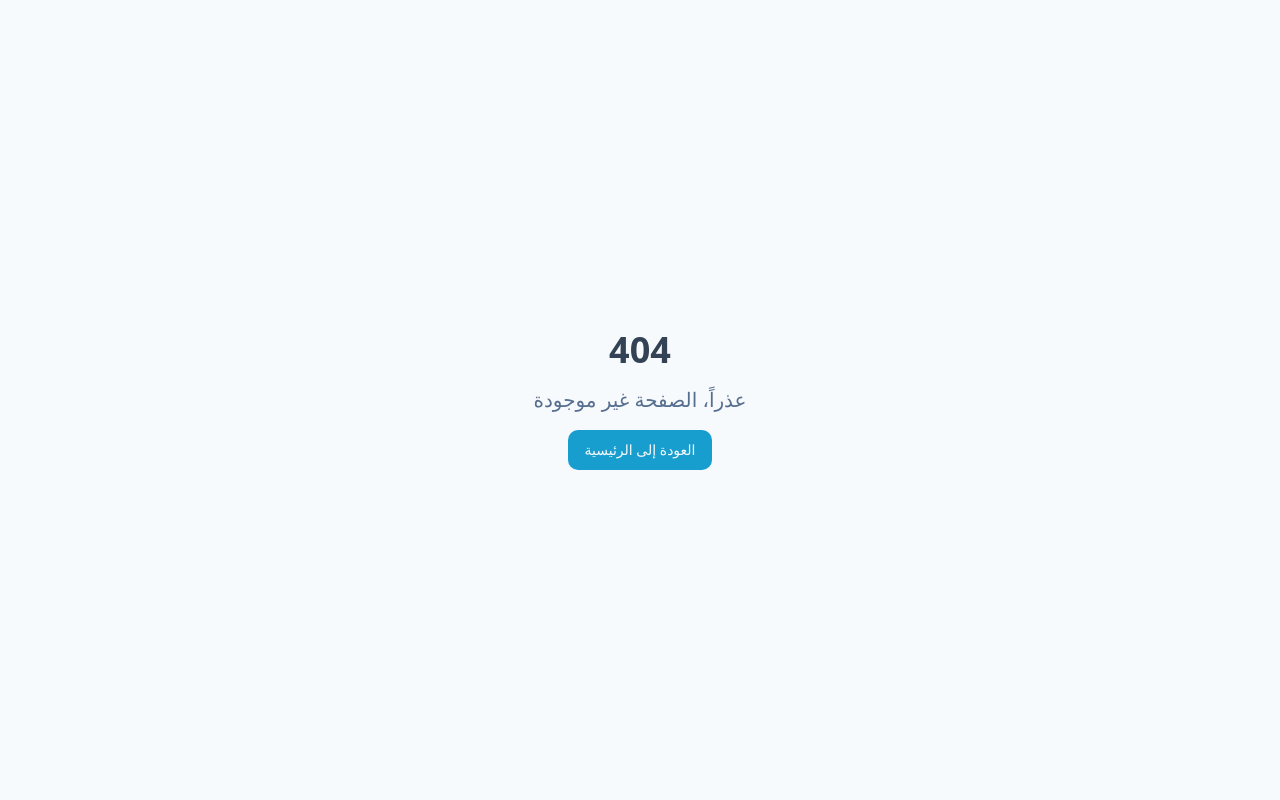
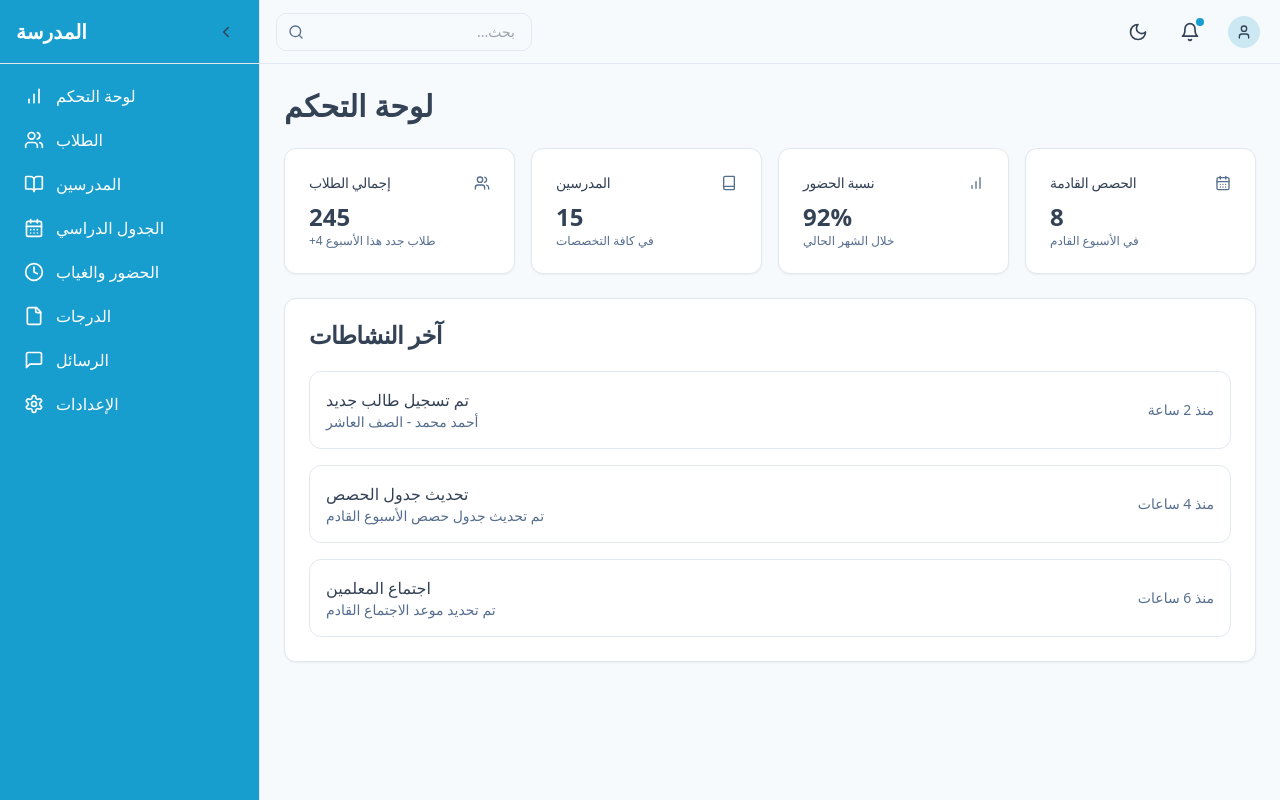
Before and after one commit to Brhansenane/academy-control-panel, a React (Vite) app: page /dashboard in a window 1280 px wide. Before the commit this address had no page. Built offline with nearby package versions, Linux system fonts and the light colour scheme.

Commit message:
Add remaining pages
Implement the remaining pages of the application.

```diff
--- a/src/App.tsx
+++ b/src/App.tsx
@@ -1,4 +1,3 @@
-
 import { Toaster } from "@/components/ui/toaster";
 import { Toaster as Sonner } from "@/components/ui/sonner";
 import { TooltipProvider } from "@/components/ui/tooltip";
@@ -29,7 +28,8 @@ const App = () => (
         <BrowserRouter>
           <Routes>
             <Route element={<MainLayout />}>
-              <Route path="/" element={<Dashboard />} />
+              <Route index element={<Dashboard />} />
+              <Route path="/dashboard" element={<Dashboard />} />
               <Route path="/students" element={<Students />} />
               <Route path="/students/:id" element={<StudentDetails />} />
               <Route path="/teachers" element={<Teachers />} />
--- a/src/pages/Dashboard.tsx
+++ b/src/pages/Dashboard.tsx
@@ -1,264 +1,117 @@
 
 import React from "react";
+import { BarChart, Book, CalendarDays, Users } from "lucide-react";
 import {
-  AreaChart, Area, BarChart, Bar, LineChart, Line,
-  XAxis, YAxis, CartesianGrid, Tooltip, ResponsiveContainer
-} from "recharts";
-import { Bell, Book, BookOpen, Calendar, Clock, Users } from "lucide-react";
+  Card,
+  CardContent,
+  CardHeader,
+  CardTitle,
+} from "@/components/ui/card";
 
-// Mock data for charts
-const attendanceData = [
-  { name: "سبت", attendance: 92, absence: 8 },
-  { name: "أحد", attendance: 88, absence: 12 },
-  { name: "اثنين", attendance: 94, absence: 6 },
-  { name: "ثلاثاء", attendance: 90, absence: 10 },
-  { name: "أربعاء", attendance: 87, absence: 13 },
-  { name: "خميس", attendance: 95, absence: 5 },
-];
+const Dashboard = () => {
+  return (
+    <div className="space-y-6">
+      <h1 className="text-3xl font-bold">لوحة التحكم</h1>
 
-const gradesData = [
-  { name: "رياضيات", متميز: 12, جيد: 18, متوسط: 8, ضعيف: 2 },
-  { name: "علوم", متميز: 15, جيد: 14, متوسط: 9, ضعيف: 2 },
-  { name: "لغة عربية", متميز: 18, جيد: 13, متوسط: 7, ضعيف: 2 },
-  { name: "لغة إنجليزية", متميز: 10, جيد: 15, متوسط: 12, ضعيف: 3 },
-];
+      {/* Stats Grid */}
+      <div className="grid gap-4 md:grid-cols-2 lg:grid-cols-4">
+        <Card>
+          <CardHeader className="flex flex-row items-center justify-between space-y-0 pb-2">
+            <CardTitle className="text-sm font-medium">إجمالي الطلاب</CardTitle>
+            <Users className="h-4 w-4 text-muted-foreground" />
+          </CardHeader>
+          <CardContent>
+            <div className="text-2xl font-bold">245</div>
+            <p className="text-xs text-muted-foreground">
+              +4 طلاب جدد هذا الأسبوع
+            </p>
+          </CardContent>
+        </Card>
 
-const enrollmentData = [
-  { name: "أيلول", طلاب: 340 },
-  { name: "تشرين أول", طلاب: 345 },
-  { name: "تشرين ثاني", طلاب: 350 },
-  { name: "كانون أول", طلاب: 355 },
-  { name: "كانون ثاني", طلاب: 360 },
-  { name: "شباط", طلاب: 365 },
-];
+        <Card>
+          <CardHeader className="flex flex-row items-center justify-between space-y-0 pb-2">
+            <CardTitle className="text-sm font-medium">المدرسين</CardTitle>
+            <Book className="h-4 w-4 text-muted-foreground" />
+          </CardHeader>
+          <CardContent>
+            <div className="text-2xl font-bold">15</div>
+            <p className="text-xs text-muted-foreground">
+              في كافة التخصصات
+            </p>
+          </CardContent>
+        </Card>
 
-// Component for statistic cards
-const StatCard = ({ icon, title, value, trend, color }: {
-  icon: React.ReactNode,
-  title: string,
-  value: string,
-  trend?: string,
-  color: string
-}) => {
-  return (
-    <div className="glass-card p-6 card-hover flex items-center">
-      <div className={`h-12 w-12 rounded-lg flex items-center justify-center ${color}`}>
-        {icon}
+        <Card>
+          <CardHeader className="flex flex-row items-center justify-between space-y-0 pb-2">
+            <CardTitle className="text-sm font-medium">نسبة الحضور</CardTitle>
+            <BarChart className="h-4 w-4 text-muted-foreground" />
+          </CardHeader>
+          <CardContent>
+            <div className="text-2xl font-bold">92%</div>
+            <p className="text-xs text-muted-foreground">
+              خلال الشهر الحالي
+            </p>
+          </CardContent>
+        </Card>
+
+        <Card>
+          <CardHeader className="flex flex-row items-center justify-between space-y-0 pb-2">
+            <CardTitle className="text-sm font-medium">الحصص القادمة</CardTitle>
+            <CalendarDays className="h-4 w-4 text-muted-foreground" />
+          </CardHeader>
+          <CardContent>
+            <div className="text-2xl font-bold">8</div>
+            <p className="text-xs text-muted-foreground">
+              في الأسبوع القادم
+            </p>
+          </CardContent>
+        </Card>
       </div>
-      <div className="mr-5">
-        <h3 className="text-muted-foreground text-sm font-medium">{title}</h3>
-        <p className="text-2xl font-bold">{value}</p>
-        {trend && <p className="text-xs text-muted-foreground mt-1">{trend}</p>}
-      </div>
+
+      {/* Activity Timeline */}
+      <Card>
+        <CardHeader>
+          <CardTitle>آخر النشاطات</CardTitle>
+        </CardHeader>
+        <CardContent>
+          <div className="space-y-4">
+            {[
+              {
+                title: "تم تسجيل طالب جديد",
+                description: "أحمد محمد - الصف العاشر",
+                time: "منذ 2 ساعة",
+              },
+              {
+                title: "تحديث جدول الحصص",
+                description: "تم تحديث جدول حصص الأسبوع القادم",
+                time: "منذ 4 ساعات",
+              },
+              {
+                title: "اجتماع المعلمين",
+                description: "تم تحديد موعد الاجتماع القادم",
+                time: "منذ 6 ساعات",
+              },
+            ].map((activity, index) => (
+              <div
+                key={index}
+                className="flex items-center gap-4 rounded-lg border p-4"
+              >
+                <div className="flex-1">
+                  <h4 className="font-medium">{activity.title}</h4>
+                  <p className="text-sm text-muted-foreground">
+                    {activity.description}
+                  </p>
+                </div>
+                <div className="text-sm text-muted-foreground">
+                  {activity.time}
+                </div>
+              </div>
+            ))}
+          </div>
+        </CardContent>
+      </Card>
     </div>
   );
 };
 
-export function Dashboard() {
-  return (
-    <div className="animate-fade-in" dir="rtl">
-      <div className="flex justify-between items-center mb-8">
-        <div>
-          <h1 className="text-3xl font-bold">مرحباً بك في نظام إدارة المدرسة</h1>
-          <p className="text-muted-foreground">لوحة التحكم الرئيسية</p>
-        </div>
-        <div className="hidden md:block">
-          <div className="bg-primary/10 text-primary px-4 py-2 rounded-lg flex items-center">
-            <Calendar className="mr-2 h-5 w-5" />
-            <span>14 نيسان، 2023</span>
-          </div>
-        </div>
-      </div>
-
-      {/* Stats Cards */}
-      <div className="grid grid-cols-1 md:grid-cols-2 lg:grid-cols-4 gap-6 mb-8">
-        <StatCard
-          icon={<Users className="h-6 w-6 text-blue-500" />}
-          title="إجمالي الطلاب"
-          value="365"
-          trend="زيادة بنسبة 2.5% عن الشهر الماضي"
-          color="bg-blue-100 dark:bg-blue-900/30"
-        />
-        <StatCard
-          icon={<BookOpen className="h-6 w-6 text-green-500" />}
-          title="عدد المدرسين"
-          value="42"
-          color="bg-green-100 dark:bg-green-900/30"
-        />
-        <StatCard
-          icon={<Clock className="h-6 w-6 text-amber-500" />}
-          title="معدل الحضور"
-          value="92%"
-          trend="زيادة بنسبة 1.2% عن الأسبوع الماضي"
-          color="bg-amber-100 dark:bg-amber-900/30"
-        />
-        <StatCard
-          icon={<Bell className="h-6 w-6 text-purple-500" />}
-          title="إشعارات جديدة"
-          value="8"
-          color="bg-purple-100 dark:bg-purple-900/30"
-        />
-      </div>
-
-      {/* Charts */}
-      <div className="grid grid-cols-1 lg:grid-cols-2 gap-8 mb-8">
-        <div className="glass-card p-6 rounded-xl shadow-sm">
-          <h3 className="text-lg font-medium mb-4">معدل الحضور الأسبوعي</h3>
-          <ResponsiveContainer width="100%" height={300}>
-            <AreaChart data={attendanceData} margin={{ top: 10, right: 0, left: 0, bottom: 0 }}>
-              <defs>
-                <linearGradient id="colorAttendance" x1="0" y1="0" x2="0" y2="1">
-                  <stop offset="5%" stopColor="hsl(var(--primary))" stopOpacity={0.8}/>
-                  <stop offset="95%" stopColor="hsl(var(--primary))" stopOpacity={0.1}/>
-                </linearGradient>
-              </defs>
-              <CartesianGrid strokeDasharray="3 3" vertical={false} stroke="hsl(var(--border))" />
-              <XAxis dataKey="name" stroke="hsl(var(--muted-foreground))" fontSize={12} tickMargin={10} />
-              <YAxis stroke="hsl(var(--muted-foreground))" fontSize={12} tickMargin={10} />
-              <Tooltip
-                contentStyle={{
-                  background: "hsl(var(--card))",
-                  border: "1px solid hsl(var(--border))",
-                  borderRadius: "var(--radius)"
-                }}
-              />
-              <Area
-                type="monotone"
-                dataKey="attendance"
-                stroke="hsl(var(--primary))"
-                fillOpacity={1}
-                fill="url(#colorAttendance)"
-                name="الحضور (%)"
-              />
-            </AreaChart>
-          </ResponsiveContainer>
-        </div>
-
-        <div className="glass-card p-6 rounded-xl shadow-sm">
-          <h3 className="text-lg font-medium mb-4">توزيع الدرجات حسب المواد</h3>
-          <ResponsiveContainer width="100%" height={300}>
-            <BarChart data={gradesData} margin={{ top: 10, right: 0, left: 0, bottom: 0 }}>
-              <CartesianGrid strokeDasharray="3 3" vertical={false} stroke="hsl(var(--border))" />
-              <XAxis dataKey="name" stroke="hsl(var(--muted-foreground))" fontSize={12} tickMargin={10} />
-              <YAxis stroke="hsl(var(--muted-foreground))" fontSize={12} tickMargin={10} />
-              <Tooltip
-                contentStyle={{
-                  background: "hsl(var(--card))",
-                  border: "1px solid hsl(var(--border))",
-                  borderRadius: "var(--radius)"
-                }}
-              />
-              <Bar dataKey="متميز" stackId="a" fill="#3b82f6" name="متميز" />
-              <Bar dataKey="جيد" stackId="a" fill="#14b8a6" name="جيد" />
-              <Bar dataKey="متوسط" stackId="a" fill="#eab308" name="متوسط" />
-              <Bar dataKey="ضعيف" stackId="a" fill="#ef4444" name="ضعيف" />
-            </BarChart>
-          </ResponsiveContainer>
-        </div>
-
-        <div className="glass-card p-6 rounded-xl shadow-sm lg:col-span-2">
-          <h3 className="text-lg font-medium mb-4">تطور أعداد الطلاب</h3>
-          <ResponsiveContainer width="100%" height={300}>
-            <LineChart data={enrollmentData} margin={{ top: 10, right: 0, left: 0, bottom: 0 }}>
-              <CartesianGrid strokeDasharray="3 3" vertical={false} stroke="hsl(var(--border))" />
-              <XAxis dataKey="name" stroke="hsl(var(--muted-foreground))" fontSize={12} tickMargin={10} />
-              <YAxis stroke="hsl(var(--muted-foreground))" fontSize={12} tickMargin={10} />
-              <Tooltip
-                contentStyle={{
-                  background: "hsl(var(--card))",
-                  border: "1px solid hsl(var(--border))",
-                  borderRadius: "var(--radius)"
-                }}
-              />
-              <Line
-                type="monotone"
-                dataKey="طلاب"
-                stroke="hsl(var(--primary))"
-                strokeWidth={2}
-                dot={{ r: 4 }}
-                activeDot={{ r: 6 }}
-              />
-            </LineChart>
-          </ResponsiveContainer>
-        </div>
-      </div>
-
-      {/* Recent Activity & Calendar Section */}
-      <div className="grid grid-cols-1 lg:grid-cols-3 gap-8">
-        {/* Recent Activity */}
-        <div className="glass-card p-6 rounded-xl shadow-sm lg:col-span-2">
-          <div className="flex items-center justify-between mb-4">
-            <h3 className="text-lg font-medium">النشاطات الأخيرة</h3>
-            <button className="text-primary text-sm hover:underline">عرض الكل</button>
-          </div>
-          <div className="space-y-4">
-            {[1, 2, 3, 4, 5].map((item) => (
-              <div key={item} className="flex items-start border-b pb-4 last:border-0 last:pb-0">
-                <div className="h-9 w-9 rounded-full bg-primary/10 flex items-center justify-center mr-3 mt-1">
-                  <Book className="h-4 w-4 text-primary" />
-                </div>
-                <div className="flex-1">
-                  <div className="flex justify-between items-start">
-                    <p className="font-medium">تم تسجيل علامات مادة الرياضيات</p>
-                    <span className="text-xs text-muted-foreground">منذ ساعة</span>
-                  </div>
-                  <p className="text-sm text-muted-foreground mt-1">قام المدرس أحمد خالد بتسجيل علامات الاختبار الشهري لمادة الرياضيات للصف التاسع (أ).</p>
-                </div>
-              </div>
-            ))}
-          </div>
-        </div>
-
-        {/* Upcoming Events */}
-        <div className="glass-card p-6 rounded-xl shadow-sm">
-          <div className="flex items-center justify-between mb-4">
-            <h3 className="text-lg font-medium">الأحداث القادمة</h3>
-            <button className="text-primary text-sm hover:underline">التقويم</button>
-          </div>
-          <div className="space-y-4">
-            {[
-              {
-                title: "اجتماع أولياء الأمور",
-                date: "18 أبريل",
-                time: "16:00",
-                color: "bg-blue-100 text-blue-700 dark:bg-blue-900/30 dark:text-blue-400"
-              },
-              {
-                title: "رحلة مدرسية - حديقة العلوم",
-                date: "20 أبريل",
-                time: "09:00",
-                color: "bg-green-100 text-green-700 dark:bg-green-900/30 dark:text-green-400"
-              },
-              {
-                title: "اختبار نصف الفصل - علوم",
-                date: "22 أبريل",
-                time: "10:30",
-                color: "bg-amber-100 text-amber-700 dark:bg-amber-900/30 dark:text-amber-400"
-              },
-              {
-                title: "مسابقة الخط العربي",
-                date: "25 أبريل",
-                time: "13:00",
-                color: "bg-purple-100 text-purple-700 dark:bg-purple-900/30 dark:text-purple-400"
-              },
-            ].map((event, index) => (
-              <div key={index} className="flex items-center">
-                <div className="w-4 h-4 rounded-full bg-primary mr-2"></div>
-                <div className={`flex-1 ${event.color} rounded-lg p-3`}>
-                  <p className="font-medium">{event.title}</p>
-                  <div className="flex text-xs mt-1 opacity-80">
-                    <span>{event.date}</span>
-                    <span className="mx-2">•</span>
-                    <span>{event.time}</span>
-                  </div>
-                </div>
-              </div>
-            ))}
-          </div>
-        </div>
-      </div>
-    </div>
-  );
-}
-
 export default Dashboard;
```
